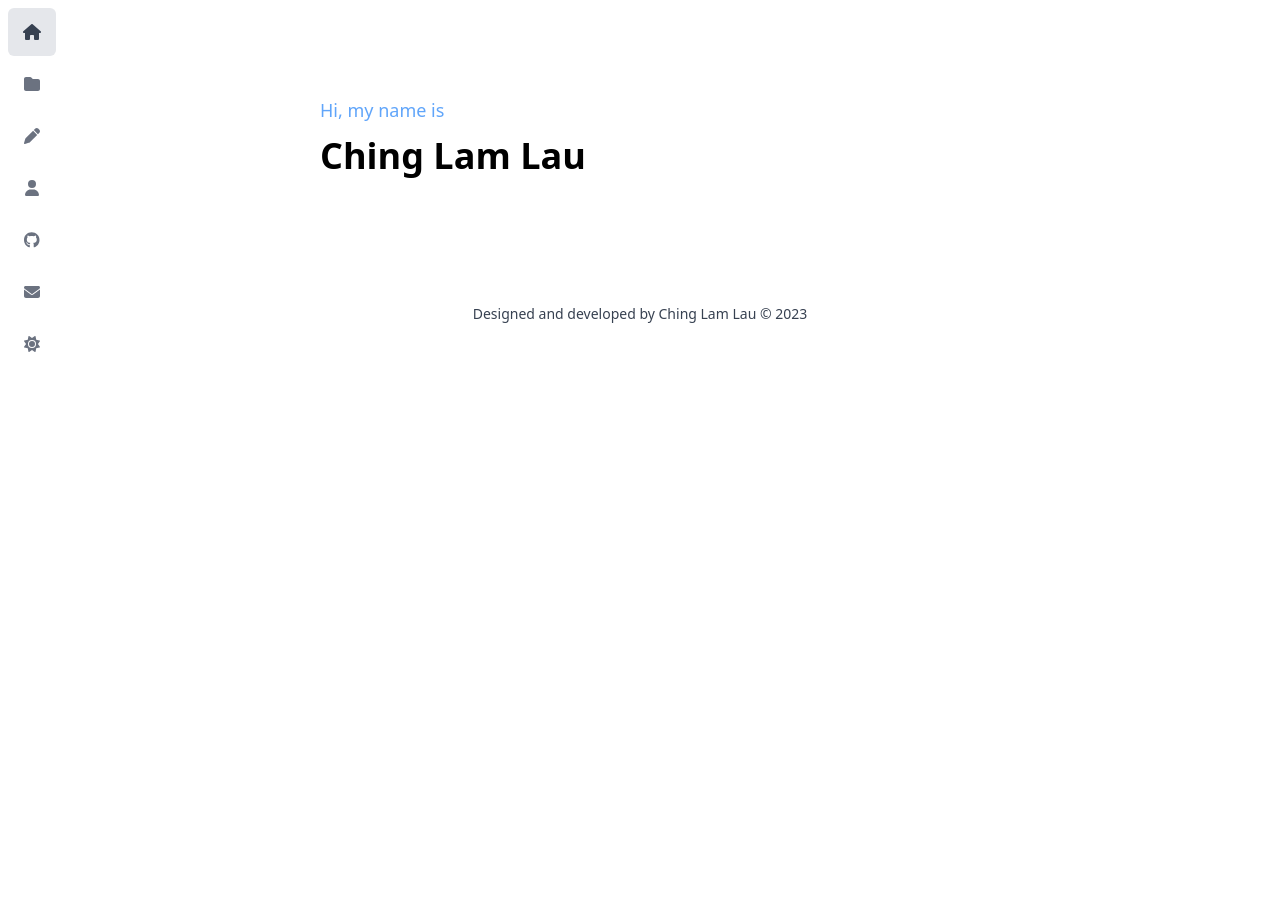
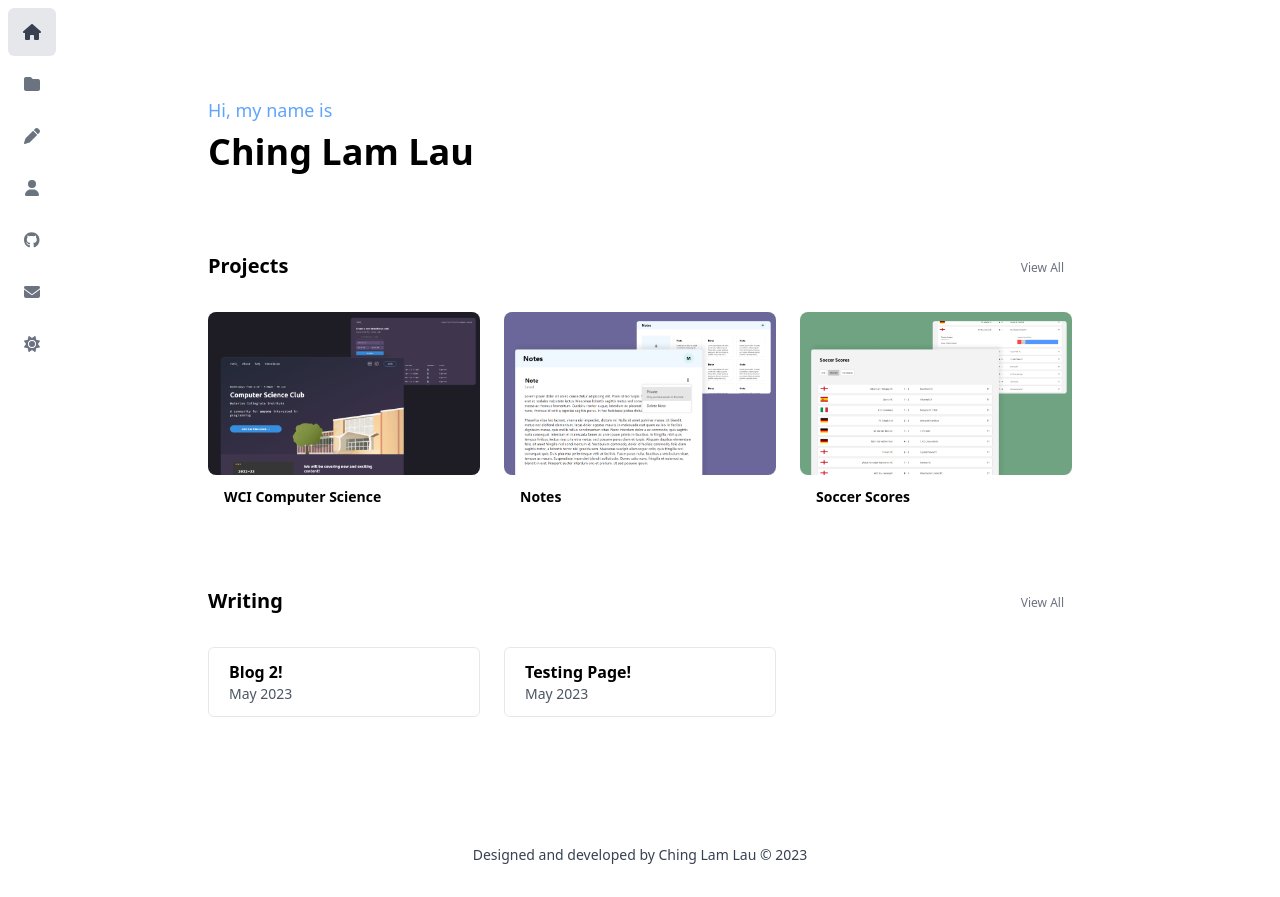
Before and after one commit to MiniCube11/website, a Next.js app: page / in a window 1280 px wide. Before the commit the page ends 800 px from the top, so only its background shows below. Built offline with nearby package versions, Linux system fonts and the light colour scheme.

Commit message:
Create home page

```diff
--- a/app/page.tsx
+++ b/app/page.tsx
@@ -1,8 +1,34 @@
+import SectionHeading from "@/components/Home/SectionHeading";
+import PostPreviewCard from "@/components/Post/PostPreviewCard";
+import ProjectPreview from "@/components/Project/ProjectPreview";
+import { featured } from "@/data/projects";
+import getPostMetaData from "@/lib/posts/getPostMetadata";
+import Link from "next/link";
+
 const HomePage = () => {
+    const postMetadata = getPostMetaData().slice(0, 3);
+
     return (
-        <div className="my-20 mx-auto max-w-2xl p-4">
+        <div className="my-20 mx-auto max-w-4xl p-4">
             <p className="text-lg text-blue-400">Hi, my name is</p>
-            <h1 className="mt-3">Ching Lam Lau</h1>
+            <h1 className="mt-2">Ching Lam Lau</h1>
+
+            <SectionHeading name="Projects" link="/projects" />
+            <div className="mt-8 grid grid-cols-3 gap-x-6">
+                {featured.map(project =>
+                    <Link href={"/projects#" + project.id}>
+                        <ProjectPreview name={project.name} image={project.image} />
+                    </Link>
+                )}
+            </div>
+
+            <SectionHeading name="Writing" link="/writing" />
+            <div className="mt-8 grid grid-cols-3 gap-x-6">
+                {postMetadata.map((post) => (
+                    <PostPreviewCard key={post.slug} {...post} />
+                ))}
+            </div>
+
         </div>
     )
 };
--- a/app/projects/page.tsx
+++ b/app/projects/page.tsx
@@ -1,13 +1,22 @@
 import Project from "@/components/Project/Project";
+import { featured } from "@/data/projects";
 
 
 const Projects = () => {
     return (
         <div className="my-20 mx-auto max-w-2xl p-4 space-y-16">
             <h2>Projects</h2>
-            <Project name="WCI Computer Science" description="Website and attendance tracker. Lorem ipsum dolor sit amet, consectetur adipisicing elit. Possimus numquam dolore illo ex necessitatibus qui mollitia." image="/images/projects/wcics.png" technologies={["Python", "JavaScript", "Flask", "HTML/CSS", "Google OAuth", "PostgreSQL"]} link="https://wcics.vercel.app/" github="https://github.com/MiniCube11/wcics" />
-            <Project name="Notes" description="Minimalistic note-taking app." image="/images/projects/notes.png" technologies={["Python", "JavaScript", "Flask", "HTML/CSS", "jQuery", "Google OAuth", "PostgreSQL"]} link="https://notes0011.vercel.app/" github="https://github.com/minicube11/notes"/>
-            <Project name="Soccer Scores" description="Web app for viewing soccer scores." image="/images/projects/soccerscores.png" technologies={["JavaScript", "React", "Express", "Football Data API"]} link="https://soccerscores.vercel.app/" github="https://github.com/minicube11/soccer-scores"/>
+            {featured.map(project =>
+                <Project
+                    name={project.name}
+                    id={project.id}
+                    description={project.description}
+                    image={project.image}
+                    technologies={project.technologies}
+                    link={project.link}
+                    github={project.github}
+                />
+            )}
         </div>
     )
 };
--- a/app/writing/page.tsx
+++ b/app/writing/page.tsx
@@ -3,15 +3,14 @@ import getPostMetaData from "@/lib/posts/getPostMetadata";
 
 const WritingPage = () => {
     const postMetadata = getPostMetaData();
-    const posts = postMetadata.map((post) => (
-        <PostPreview key={post.slug} {...post} />
-    ))
 
     return (
         <div className="my-20 mx-auto max-w-2xl p-4 space-y-16">
             <h2>Writing</h2>
             <div className="space-y-2">
-                {posts}
+                {postMetadata.map((post) => (
+                    <PostPreview key={post.slug} {...post} />
+                ))}
             </div>
         </div>
     )
--- /dev/null
+++ b/components/Home/SectionHeading.tsx
@@ -0,0 +1,12 @@
+import Link from "next/link";
+
+const SectionHeading = ({ name = "", link = ""}) => {
+    return (
+        <div className="mt-20 flex justify-between">
+            <h3 className="align-middle">{name}</h3>
+            <Link href={link} className="text-xs text-gray-500 px-2 py-1 mt-1 align-middle rounded-md hover:bg-gray-100 hover:text-gray-600">View All</Link>
+        </div>
+    )
+}
+
+export default SectionHeading;
--- /dev/null
+++ b/components/Post/PostPreviewCard.tsx
@@ -0,0 +1,18 @@
+import Link from "next/link";
+import { PostMetadata } from "@/lib/posts/PostMetadata";
+import { timestampToDate } from "@/lib/transformers/formatDate";
+
+const PostPreviewCard = (post: PostMetadata) => {
+    const date = timestampToDate({ timestamp: post.date });
+
+    return (
+        <Link href={`/writing/${post.slug}`} className="group">
+            <div className="px-5 py-3 rounded-md border hover:bg-gray-50">
+                <p className="font-semibold">{post.title}</p>
+                <p className="text-sm text-gray-600">{date}</p>
+            </div>
+        </Link>
+    )
+}
+
+export default PostPreviewCard;
--- a/components/Project/Project.tsx
+++ b/components/Project/Project.tsx
@@ -4,10 +4,10 @@ import { FontAwesomeIcon } from "@fortawesome/react-fontawesome";
 import { faArrowUpRightFromSquare } from "@fortawesome/free-solid-svg-icons";
 import { faGithub } from "@fortawesome/free-brands-svg-icons";
 
-const Project = ({ name = "", description = "", image = "", technologies = new Array(), link = "", github = "" }) => {
+const Project = ({ name = "", id = "", description = "", image = "", technologies = new Array(), link = "", github = "" }) => {
     return (
-        <div>
-            <Image src={image} alt="Project image" width={1000} height={1000} className="rounded-t-lg"/>
+        <div id={id} className="scroll-mt-4">
+            <Image src={"/images/projects/" + image} alt="Project image" width={1000} height={1000} className="rounded-t-lg"/>
             <div className="pt-6 px-5 pb-6 rounded-b-lg border-2 border-gray-300 border-t-0 dark:border-gray-800">
                 <div className="flex items-center">
                     <h3 className="mr-6 mb-1">{name}</h3>
--- /dev/null
+++ b/components/Project/ProjectPreview.tsx
@@ -0,0 +1,12 @@
+import Image from "next/image";
+
+const ProjectPreview = ({ name = "", image = "" }) => {
+    return (
+        <div className="group">
+            <Image src={"/images/projects/" + image} alt="Project image" width={500} height={500} className="rounded-lg"/>
+            <p className="font-semibold text-sm pt-3 pl-4 group-hover:underline">{name}</p>
+        </div>
+    )
+}
+
+export default ProjectPreview;
--- /dev/null
+++ b/data/projects.ts
@@ -0,0 +1,29 @@
+export const featured = [
+    {
+        name: "WCI Computer Science",
+        id: "wci-computer-science",
+        description: "Website and attendance tracker. Lorem ipsum dolor sit amet, consectetur adipisicing elit. Possimus numquam dolore illo ex necessitatibus qui mollitia.",
+        image: "wcics.png",
+        technologies: ["Python", "JavaScript", "Flask", "HTML/CSS", "Google OAuth", "PostgreSQL"],
+        link: "https://wcics.vercel.app/",
+        github: "https://github.com/MiniCube11/wcics",
+    },
+    {
+        name: "Notes",
+        id: "notes",
+        description: "Minimalistic note-taking app.",
+        image: "notes.png",
+        technologies: ["Python", "JavaScript", "Flask", "HTML/CSS", "jQuery", "Google OAuth", "PostgreSQL"],
+        link: "https://notes0011.vercel.app/",
+        github: "https://github.com/MiniCube11/notes",
+    },
+    {
+        name: "Soccer Scores",
+        id: "soccer-scores",
+        description: "Web app for viewing soccer scores.",
+        image: "soccerscores.png",
+        technologies: ["JavaScript", "React", "Express", "Football Data API"],
+        link: "https://soccerscores.vercel.app/",
+        github: "https://github.com/MiniCube11/soccer-scores",
+    },
+]
```
